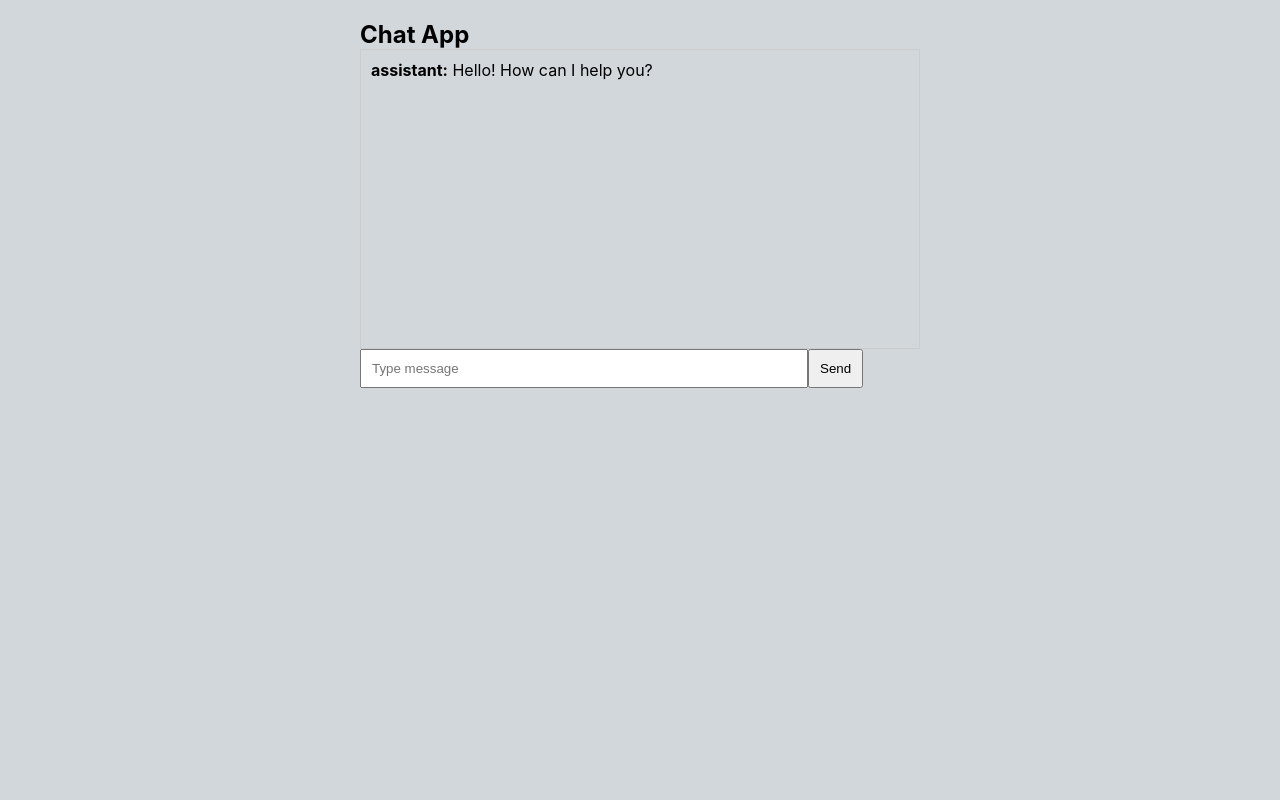
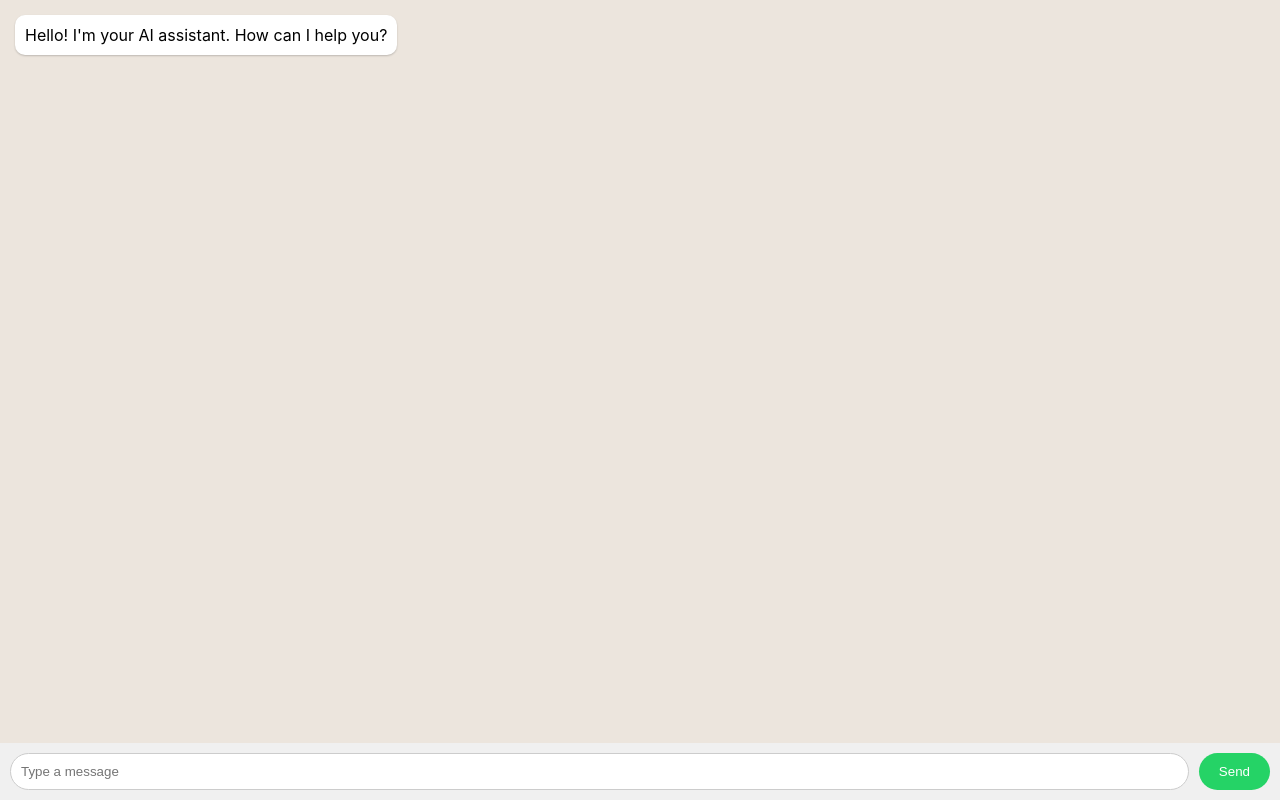
Before and after one commit to drdeveloper-bds/myoprotect-frontend, a React app: page / in a window 1280 px wide. Built offline with nearby package versions, Linux system fonts and the light colour scheme; no server answers; the HTML template or start-up script is replaced by a standard one.

Commit message:
clean whatsapp ui frontend

```diff
--- a/src/App.jsx
+++ b/src/App.jsx
@@ -5,8 +5,12 @@ const API_URL = import.meta.env.VITE_API_URL;
 
 function App() {
   const [messages, setMessages] = useState([
-    { role: "assistant", content: "Hello! How can I help you?" }
+    {
+      role: "assistant",
+      content: "Hello! I'm your AI assistant. How can I help you?"
+    }
   ]);
+
   const [input, setInput] = useState("");
 
   const handleSend = async () => {
@@ -28,12 +32,10 @@ function App() {
 
       setMessages(prev => [...prev, botMsg]);
 
-    } catch (error) {
-      console.error(error);
-
+    } catch (err) {
       setMessages(prev => [
         ...prev,
-        { role: "assistant", content: "Server error. Try again." }
+        { role: "assistant", content: "Error connecting to server" }
       ]);
     }
 
@@ -41,29 +43,77 @@ function App() {
   };
 
   return (
-    <div style={{ padding: 20, maxWidth: 600, margin: "auto" }}>
-      <h2>Chat App</h2>
-
-      <div style={{ border: "1px solid #ccc", padding: 10, minHeight: 300 }}>
+    <div style={styles.container}>
+      <div style={styles.chatBox}>
         {messages.map((msg, i) => (
-          <div key={i}>
-            <b>{msg.role}:</b> {msg.content}
+          <div
+            key={i}
+            style={{
+              ...styles.message,
+              alignSelf: msg.role === "user" ? "flex-end" : "flex-start",
+              background: msg.role === "user" ? "#DCF8C6" : "#fff"
+            }}
+          >
+            {msg.content}
           </div>
         ))}
       </div>
 
+      <div style={styles.inputArea}>
         <input
-        style={{ width: "80%", padding: 10 }}
+          style={styles.input}
           value={input}
           onChange={(e) => setInput(e.target.value)}
-        placeholder="Type message"
+          placeholder="Type a message"
         />
-
-      <button onClick={handleSend} style={{ padding: 10 }}>
+        <button style={styles.button} onClick={handleSend}>
           Send
         </button>
+      </div>
     </div>
   );
 }
 
+const styles = {
+  container: {
+    height: "100vh",
+    display: "flex",
+    flexDirection: "column",
+    background: "#ece5dd"
+  },
+  chatBox: {
+    flex: 1,
+    padding: "10px",
+    display: "flex",
+    flexDirection: "column",
+    overflowY: "auto"
+  },
+  message: {
+    maxWidth: "70%",
+    padding: "10px",
+    margin: "5px",
+    borderRadius: "10px",
+    boxShadow: "0 1px 2px rgba(0,0,0,0.2)"
+  },
+  inputArea: {
+    display: "flex",
+    padding: "10px",
+    background: "#f0f0f0"
+  },
+  input: {
+    flex: 1,
+    padding: "10px",
+    borderRadius: "20px",
+    border: "1px solid #ccc"
+  },
+  button: {
+    marginLeft: "10px",
+    padding: "10px 20px",
+    borderRadius: "20px",
+    background: "#25D366",
+    color: "white",
+    border: "none"
+  }
+};
+
 export default App;
```
Lines whose indentation alone changed are shown as unchanged.
